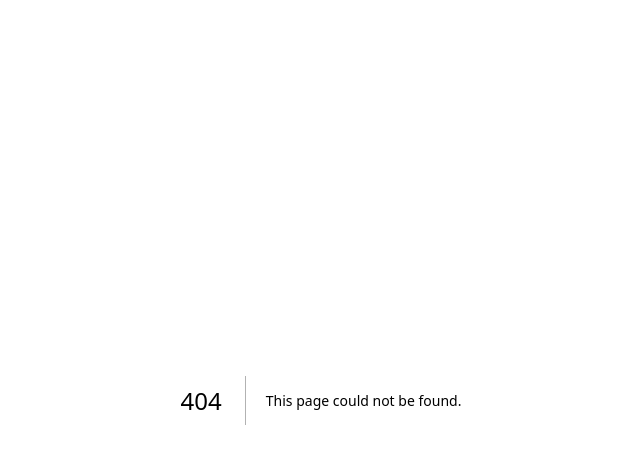
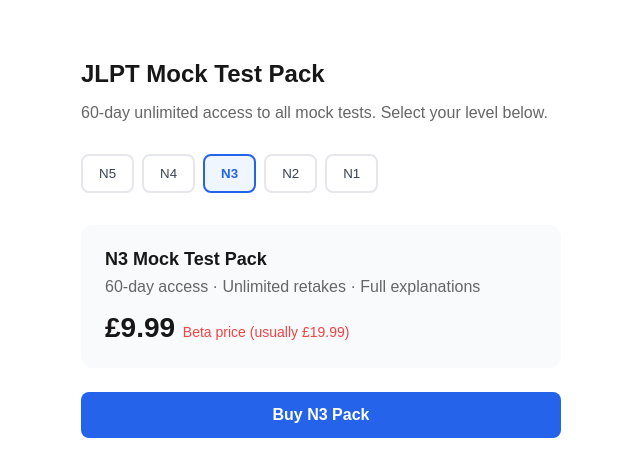
Before and after one commit to AnyaAyaka/-nihon-go-platform, a Next.js app: page /jlpt/purchase in a window 1280 px wide. Before the commit this address had no page. Shown: the top 476 px of the page, without its empty margins (319-959 px from the left). Built offline with nearby package versions, Linux system fonts and the light colour scheme.

Commit message:
Create page.tsx

```diff
--- /dev/null
+++ b/app/jlpt/purchase/page.tsx
@@ -0,0 +1,97 @@
+'use client'
+
+import { useState } from 'react'
+import { useSearchParams } from 'next/navigation'
+
+const JLPT_LEVELS = ['N5', 'N4', 'N3', 'N2', 'N1']
+
+const PRICE_IDS = {
+  N5: 'price_1TISm3D1Jzw9CFosuzy82ddE',
+  N4: 'price_1TISmwD1Jzw9CFosxN3Xhlzh',
+  N3: 'price_1TISoiD1Jzw9CFospZ3u7hsV',
+  N2: 'price_1TISpPD1Jzw9CFosDTU3hv7e',
+  N1: 'price_1TISqED1Jzw9CFosRqCK28J9',
+}
+
+export default function JLPTPurchasePage() {
+  const searchParams = useSearchParams()
+  const defaultLevel = searchParams.get('level') || 'N3'
+  const [selected, setSelected] = useState(defaultLevel)
+  const [loading, setLoading] = useState(false)
+
+  const handlePurchase = async () => {
+    setLoading(true)
+    try {
+      const res = await fetch('/api/create-checkout-session', {
+        method: 'POST',
+        headers: { 'Content-Type': 'application/json' },
+        body: JSON.stringify({
+          priceId: PRICE_IDS[selected],
+          userId: null,
+        }),
+      })
+      const data = await res.json()
+      if (data.url) {
+        window.location.href = data.url
+      }
+    } catch (error) {
+      console.error(error)
+    } finally {
+      setLoading(false)
+    }
+  }
+
+  return (
+    <div style={{ maxWidth: '480px', margin: '60px auto', padding: '0 20px', fontFamily: 'sans-serif' }}>
+      <h1 style={{ fontSize: '24px', marginBottom: '8px' }}>JLPT Mock Test Pack</h1>
+      <p style={{ color: '#666', marginBottom: '32px' }}>
+        60-day unlimited access to all mock tests. Select your level below.
+      </p>
+
+      <div style={{ display: 'flex', gap: '8px', marginBottom: '32px' }}>
+        {JLPT_LEVELS.map((level) => (
+          <button
+            key={level}
+            onClick={() => setSelected(level)}
+            style={{
+              padding: '10px 16px',
+              border: selected === level ? '2px solid #2563eb' : '2px solid #e5e7eb',
+              borderRadius: '8px',
+              background: selected === level ? '#eff6ff' : '#fff',
+              color: selected === level ? '#2563eb' : '#374151',
+              fontWeight: selected === level ? '700' : '400',
+              cursor: 'pointer',
+            }}
+          >
+            {level}
+          </button>
+        ))}
+      </div>
+
+      <div style={{ background: '#f9fafb', borderRadius: '12px', padding: '24px', marginBottom: '24px' }}>
+        <p style={{ margin: '0 0 8px', fontWeight: '600', fontSize: '18px' }}>{selected} Mock Test Pack</p>
+        <p style={{ margin: '0 0 16px', color: '#666' }}>60-day access · Unlimited retakes · Full explanations</p>
+        <p style={{ margin: '0', fontSize: '28px', fontWeight: '700' }}>£9.99 <span style={{ fontSize: '14px', color: '#ef4444', fontWeight: '400' }}>Beta price (usually £19.99)</span></p>
+      </div>
+
+      <button
+        onClick={handlePurchase}
+        disabled={loading}
+        style={{
+          width: '100%',
+          padding: '14px',
+          background: '#2563eb',
+          color: '#fff',
+          border: 'none',
+          borderRadius: '8px',
+          fontSize: '16px',
+          fontWeight: '600',
+          cursor: loading ? 'not-allowed' : 'pointer',
+          opacity: loading ? 0.7 : 1,
+        }}
+      >
+        {loading ? 'Processing...' : `Buy ${selected} Pack`}
+      </button>
+    </div>
+  )
+}
```
